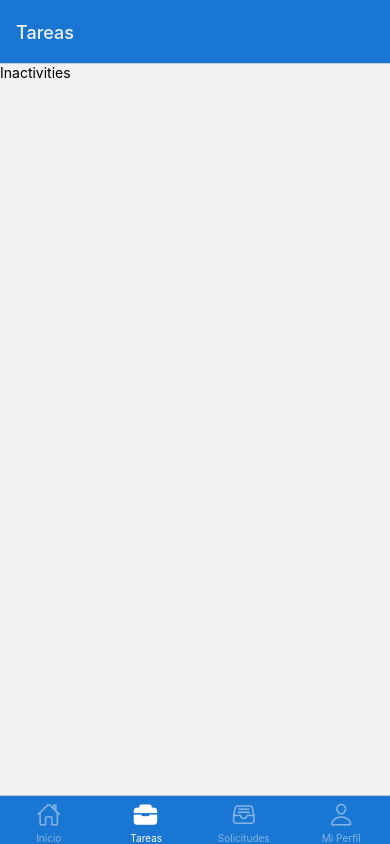
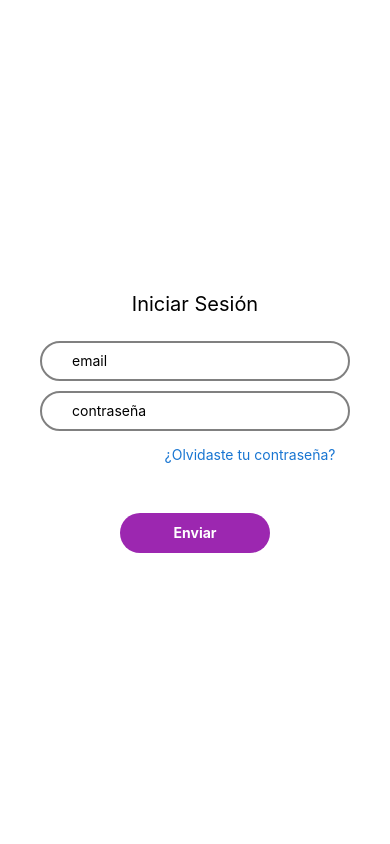
Before and after one commit to aleorte/NetGlobal_App, a React Native app: screen /Tareas in a window 390 px wide. Built offline with nearby package versions, Linux system fonts and the light colour scheme.

Commit message:
add login and checkout

```diff
--- a/App.js
+++ b/App.js
@@ -1,34 +1,12 @@
-import { StatusBar } from 'expo-status-bar';
-import { StyleSheet, View } from 'react-native';
-import { NavigationContainer } from '@react-navigation/native';
-import Tabs from './src/components/Tabs';
+import Options from "./src/components/Options";
+import { Provider } from "react-redux";
+import store from "./src/state/store";
 
 export default function App() {
-  const MyTheme = {
-    dark: false,
-    colors: {
-      primary: '#ffffff',
-      background: 'rgb(242, 242, 242)',
-      card: '#1976D2',
-      text: 'rgb(242, 242, 242)',
-      border: 'rgb(199, 199, 204)',
-      // notification: 'rgb(255, 69, 58)',
-    },
-  };
+
   return (
-    <View style={styles.container}>
-      <StatusBar style="light" />
-      <NavigationContainer theme = {MyTheme}>
-        <Tabs/>
-      </NavigationContainer>
-
-    </View>
-  );
+    <Provider store={store}>
+      <Options />
+    </Provider>
+  )
 }
-
-const styles = StyleSheet.create({
-  container: {
-    flex: 1,
-    backgroundColor: '#fff',
-  },
-});
--- a/src/components/Home.jsx
+++ b/src/components/Home.jsx
@@ -1,11 +1,38 @@
-import {View,Text} from 'react-native';
+import { NavigationContainer } from "@react-navigation/native";
+import Tabs from './Tabs';
+import { StyleSheet, View } from "react-native";
+import { StatusBar } from "expo-status-bar";
+
 
 const Home = () => {
+  const MyTheme = {
+    dark: false,
+    colors: {
+      primary: "#ffffff",
+      background: "rgb(242, 242, 242)",
+      card: "#1976D2",
+      text: "rgb(242, 242, 242)",
+      border: "rgb(199, 199, 204)",
+      // notification: 'rgb(255, 69, 58)',
+    },
+  };
+
   return (
-    <View>
-        <Text>Home</Text>
-    </View>
+    <View style={styles.container}>
+    <StatusBar style="light" />
+
+    <NavigationContainer theme={MyTheme}>
+    <Tabs/>
+   </NavigationContainer>
+   </View>
+
   )
 }
+const styles = StyleSheet.create({
+  container: {
+    flex: 1,
+    backgroundColor: "#fff",
+  },
+});
 
 export default Home
--- a/src/components/Inactivities.jsx
+++ b/src/components/Inactivities.jsx
@@ -3,7 +3,7 @@ import {View,Text} from 'react-native';
 const Inactivities = () => {
   return (
     <View>
-       <Text>Inactivities</Text>
+       <Text>Login</Text>
     </View>
   )
 }
--- /dev/null
+++ b/src/components/Inicio.jsx
@@ -0,0 +1,12 @@
+import React from 'react'
+import { View,Text } from 'react-native'
+
+const Inicio = () => {
+  return (
+    <View>
+        <Text>Inicio</Text>
+    </View>
+  )
+}
+
+export default Inicio
--- /dev/null
+++ b/src/components/Login.jsx
@@ -0,0 +1,91 @@
+import {
+  StyleSheet,
+  View,
+  Text,
+  TextInput,
+  TouchableHighlight,
+} from "react-native";
+import { useState } from "react";
+import React from "react";
+import { useDispatch, useSelector } from "react-redux";
+import { getGuard } from "../state/guards";
+
+
+const Login = () => {
+  const [email,setEmail] = useState("");
+  const [password,setPassword] = useState("");
+  const dispatch = useDispatch();
+
+  const onSubmit = ()=>{
+    dispatch(getGuard({email:email,password:password}))
+  }
+
+  return (
+    <View style={styles.container}>
+      <Text style={styles.title}>Iniciar Sesión</Text>
+      <TextInput
+        style={styles.input}
+        value = {email}
+        onChangeText = {(e)=>setEmail(e)}
+        placeholder="email"
+      />
+      <TextInput
+        style={styles.input}
+        placeholder="contraseña"
+        secureTextEntry={true}
+        value = {password}
+        onChangeText = {(e)=>setPassword(e)}
+      />
+      <TouchableHighlight>
+        <Text style={styles.text}>¿Olvidaste tu contraseña?</Text>
+      </TouchableHighlight>
+      <TouchableHighlight onPress={onSubmit} style={styles.button}>
+        <Text style={styles.buttonText}>Enviar</Text>
+      </TouchableHighlight>
+    </View>
+  )
+};
+
+const styles = StyleSheet.create({
+  container: {
+    flex: 1,
+    justifyContent: "center",
+    alignItems: "center",
+    backgroundColor: "#fff",
+  },
+  title: {
+    fontSize: 20,
+    paddingBottom: 20,
+  },
+  input: {
+    borderColor: "#808080",
+    borderWidth: 2,
+    height: 40,
+    marginVertical: 5,
+    alignSelf: "stretch",
+    paddingHorizontal: 30,
+    marginHorizontal: 40,
+    borderRadius: 20,
+  },
+  button: {
+    alignSelf: "stretch",
+    backgroundColor: "#9C27B0",
+    height: 40,
+    justifyContent: "center",
+    alignItems: "center",
+    marginHorizontal: 120,
+    marginTop: 50,
+    borderRadius: 20,
+  },
+  buttonText: {
+    color: "white",
+    fontWeight: "bold",
+  },
+  text: {
+    color: "#1976D2",
+    paddingTop: 10,
+    paddingLeft: 110,
+  },
+});
+
+export default Login;
--- /dev/null
+++ b/src/components/Options.jsx
@@ -0,0 +1,55 @@
+import React, { useEffect, useState } from "react";
+import Home from "./Home";
+import Login from "./Login";
+import { Text, StyleSheet, View } from "react-native";
+import { useDispatch, useSelector } from "react-redux";
+import { setGuard } from "../state/guards";
+import { getData } from "../utils/asyncStorage";
+
+const Options = () => {
+
+
+  const [notShow, setNotShow] = useState(true);
+  const dispatch = useDispatch();
+  const guard = useSelector(state=>state.guard);
+  console.log(guard,"esto sale del store")
+
+  useEffect(() => {
+    getData("guard").then((data) => {
+      if(data.id) dispatch(setGuard(data))
+    }).catch(e=>console.log(e));
+    setTimeout(() => {
+      setNotShow(false);
+    }, 3000);
+  }, []);
+
+  if (notShow) {
+    return (
+      <View style={styles.loading}>
+        <Text style={styles.text}>Cargando...</Text>
+      </View>
+    );
+  } else if (guard.id) {
+    return (
+        <Home/>
+    );
+  } else {
+    return (
+        <Login/>
+    );
+  }
+};
+const styles = StyleSheet.create({
+  loading: {
+    flex: 1,
+    backgroundColor: "#1976D2",
+    justifyContent: "center",
+    alignItems: "center",
+  },
+  text: {
+    color: "white",
+    fontWeight: "bold",
+    fontSize: 20,
+  },
+});
+export default Options;
--- a/src/components/Profile.jsx
+++ b/src/components/Profile.jsx
@@ -1,11 +1,69 @@
-import {View,Text} from 'react-native';
+import {View,Text,StyleSheet,Image,TouchableHighlight} from 'react-native';
+import { useDispatch, useSelector } from 'react-redux';
+import { logout } from '../state/guards';
 
 const Profile = () => {
-  return (
-    <View>
-        <Text>Profile</Text>
+  const dispatch = useDispatch();
+  const guard = useSelector(state=>state.guard)
+  const onSubmit = ()=>{
+    dispatch(logout())
+  }
+
+  return guard.id ? (
+    <View style ={styles.container}>
+
+      <Image style ={styles.image} source={{
+          url: 'https://www.depo.com.ar/__export/1594732735391/sites/cronica/img/2020/07/14/messi_crop1594732203781.png_792575817.png',
+        }}/>
+
+      <View>
+        <Text style={styles.name}>{guard.name.toUpperCase()} {guard.lastName.toUpperCase()}</Text>
+        <Text>HORAS TRABAJADAS</Text>
+      </View>
+      <TouchableHighlight  style={styles.button}>
+        <Text style={styles.buttonText} onPress={onSubmit}>Cerrar Sesión</Text>
+      </TouchableHighlight>
     </View>
-  )
+  ) : null
 }
 
+const styles = StyleSheet.create({
+  container: {
+    flex: 1,
+    // justifyContent: "center",
+    alignItems: "center",
+    backgroundColor: "#fff",
+  },
+  name: {
+    fontSize: 30,
+    fontWeight: "bold",
+    marginTop: 40,
+    color: "#9C27B0",
+  },
+
+  button: {
+    alignSelf: "stretch",
+    backgroundColor: "#9C27B0",
+    height: 40,
+    justifyContent: "center",
+    alignItems: "center",
+    marginHorizontal: 120,
+    marginTop: 50,
+    borderRadius: 20,
+  },
+  buttonText: {
+    color: "white",
+    fontWeight: "bold",
+  },
+  image: {
+    height:250,
+    width:250,
+    borderRadius: 250/2,
+    marginTop:70,
+    borderColor:"#1976D2",
+    borderWidth: 5,
+
+  },
+});
+
 export default Profile
--- a/src/components/Tabs.jsx
+++ b/src/components/Tabs.jsx
@@ -1,5 +1,5 @@
 import { createBottomTabNavigator } from "@react-navigation/bottom-tabs";
-import Home from "./Home";
+import Inicio from "./Inicio";
 import Profile from "./Profile";
 import Inactivities from "./Inactivities";
 import { Ionicons } from "@expo/vector-icons";
@@ -26,7 +26,7 @@ const Tabs = () => {
         },
       })}
     >
-      <Tab.Screen name="Inicio" component={Home} />
+      <Tab.Screen name="Inicio" component={Inicio} />
       <Tab.Screen name="Tareas" component={Inactivities} />
       <Tab.Screen name="Solicitudes" component={Inactivities} />
       <Tab.Screen name="Mi Perfil" component={Profile} />
--- /dev/null
+++ b/src/state/guards.js
@@ -0,0 +1,32 @@
+import { createReducer, createAsyncThunk } from "@reduxjs/toolkit";
+import axios from "axios";
+import { removeValue,storeData } from "../utils/asyncStorage";
+
+
+export const getGuard = createAsyncThunk("GET_GUARD",  async(value) => {
+        const guard = await axios.post("http://localhost:3001/employees/login",{email:value.email,password:value.password})
+        storeData(guard.data).then(console.log("GUARDADO"))
+        return guard.data;
+});
+
+export const setGuard = createAsyncThunk("SET_GUARD",  (value) => {
+    return value;
+});
+
+export const logout = createAsyncThunk("LOGOUT",  () => {
+  removeValue("guard")
+  return {};
+});
+
+const guardsReducer = createReducer(
+  {},
+  {
+    [getGuard.fulfilled]: (state, action) => action.payload,
+    [setGuard.fulfilled]: (state, action) => action.payload,
+    [logout.fulfilled]: (state, action) => action.payload,
+
+
+  }
+);
+
+export default guardsReducer;
--- /dev/null
+++ b/src/state/store.js
@@ -0,0 +1,12 @@
+import { configureStore } from "@reduxjs/toolkit";
+import logger from "redux-logger";
+import guardsReducer from "./guards";
+
+const store = configureStore({
+  middleware: (getDefaultMiddleware) => getDefaultMiddleware().concat(logger),
+  reducer: {
+    guard: guardsReducer,
+  },
+});
+
+export default store;
--- /dev/null
+++ b/src/utils/asyncStorage.js
@@ -0,0 +1,30 @@
+
+import AsyncStorage from "@react-native-async-storage/async-storage";
+
+export const  getData = async (key) => {
+    try {
+      const jsonValue = await AsyncStorage.getItem(key);
+      return jsonValue != null ? JSON.parse(jsonValue) : null;
+    } catch (e) {
+      console.log(e);
+    }
+  };
+
+export const storeData = async (value) => {
+    try {
+      const jsonValue = JSON.stringify(value)
+      await AsyncStorage.setItem("guard", jsonValue);
+    }
+      catch (e) {
+      console.log(e)
+    }
+  }
+export const removeValue = async (key) => {
+  try {
+    await AsyncStorage.removeItem(key)
+  } catch(e) {
+    // remove error
+  }
+
+  console.log('Done.')
+}
```
Also changed, not shown: package.json (+8 -1 lines), 1 other file (tests, documents, lock files or other folders).
